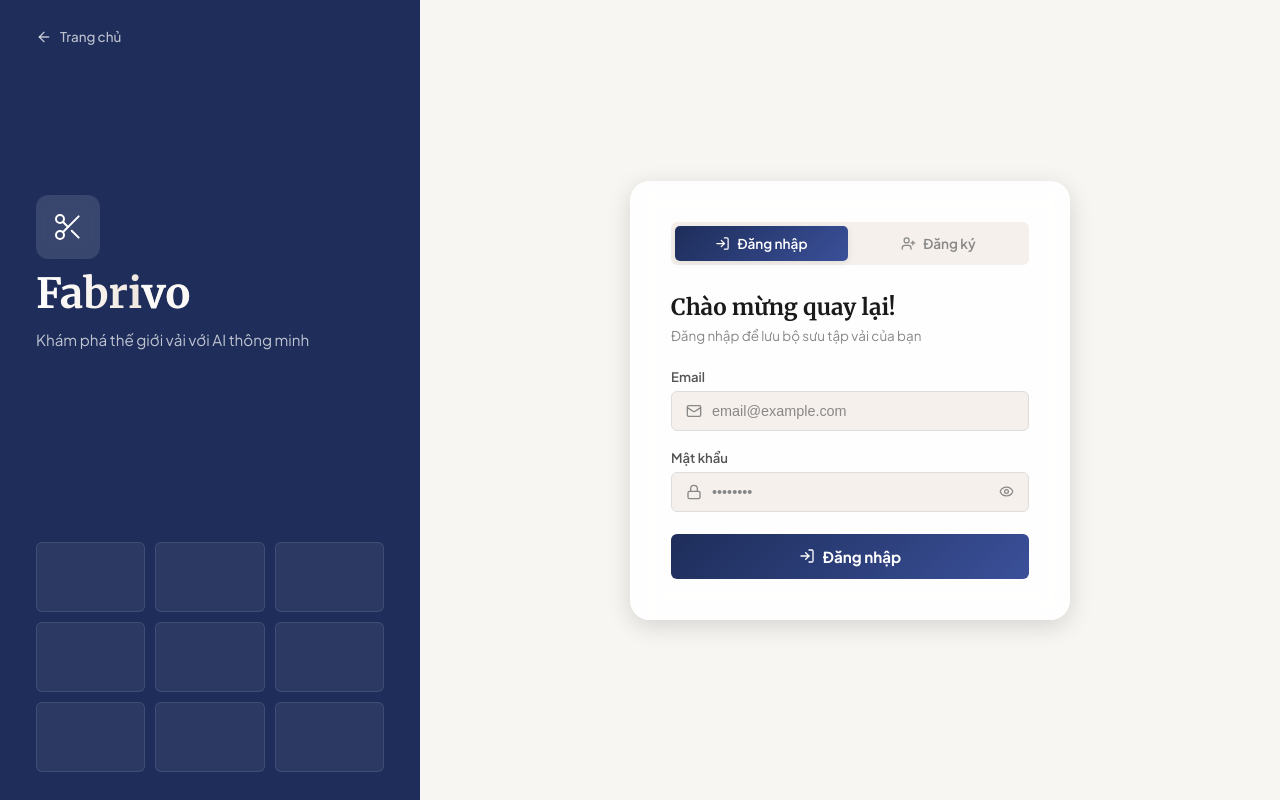
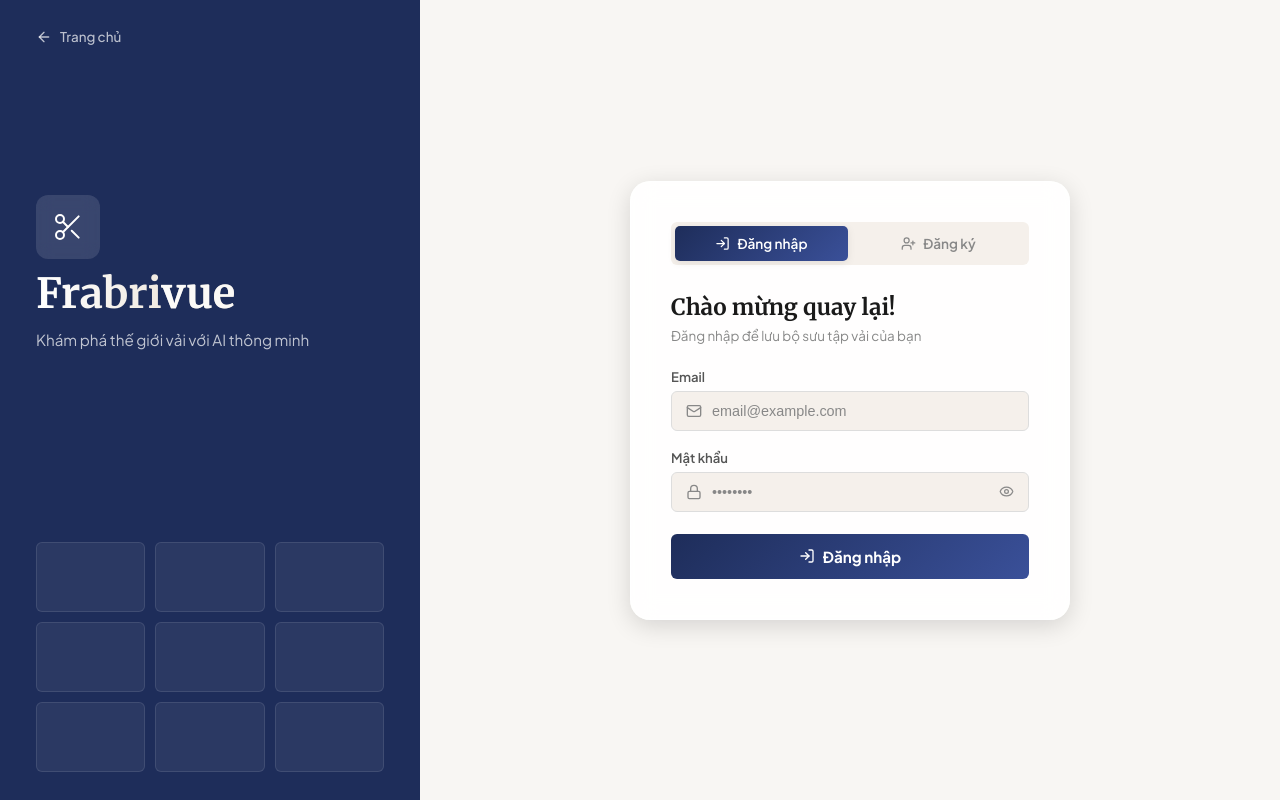
Before and after one commit to Ngaliase/Frabrivue, a Next.js app: page /auth in a window 1280 px wide. Built offline with nearby package versions, Linux system fonts and the light colour scheme; no server answers.

Commit message:
feat: implement auth page with login and registration functionality using GSAP animations

```diff
--- a/src/app/auth/page.tsx
+++ b/src/app/auth/page.tsx
@@ -90,7 +90,7 @@
           <div className={styles.brandLogo}>
             <Scissors size={32} strokeWidth={1.5} />
           </div>
-          <h1 className={styles.brandName}>Fabri<span>vo</span></h1>
+          <h1 className={styles.brandName}>Frabri<span>vue</span></h1>
           <p className={styles.brandTagline}>{t('brandTagline')}</p>
         </div>
         <div className={styles.decorGrid}>
```
